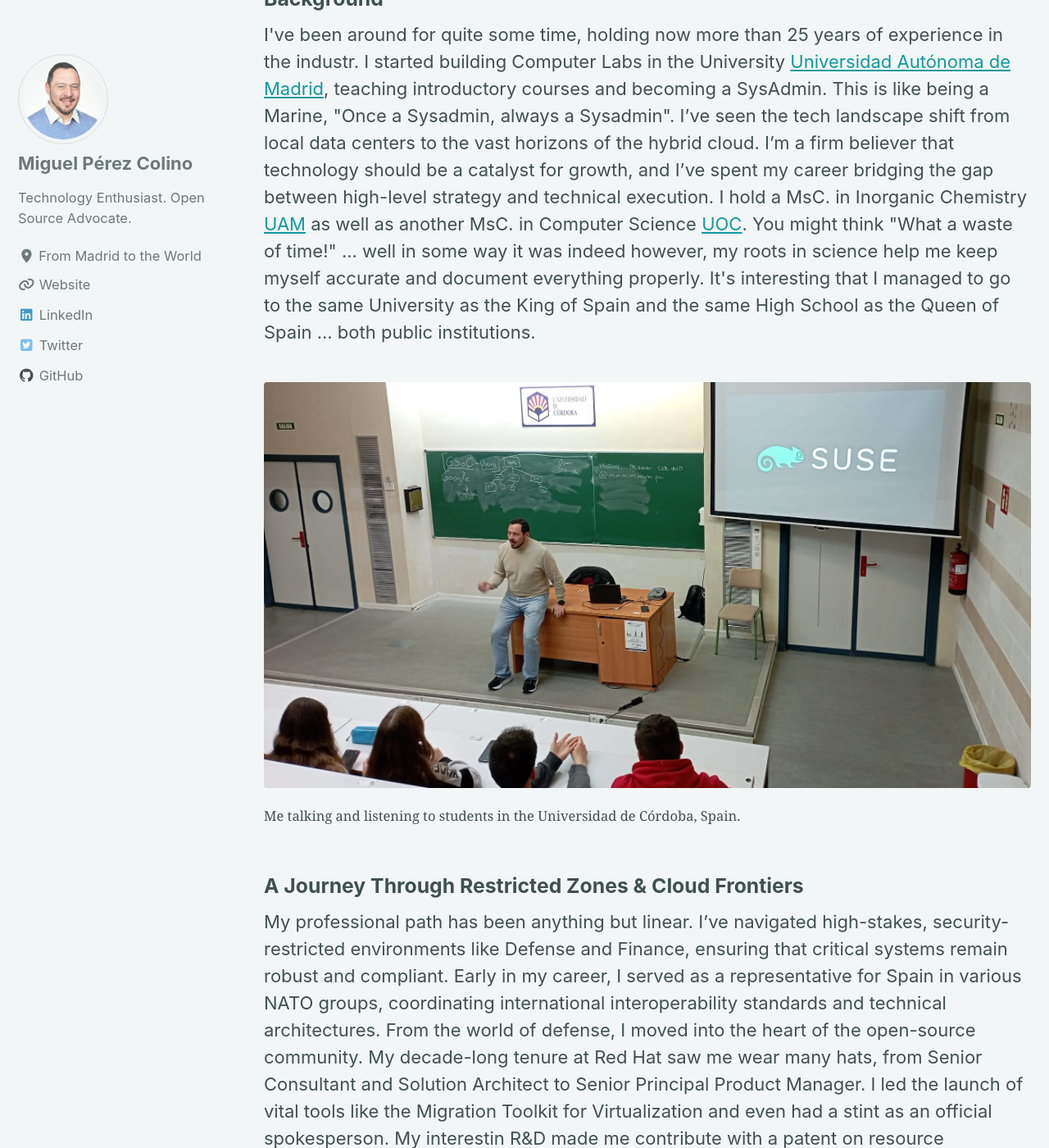
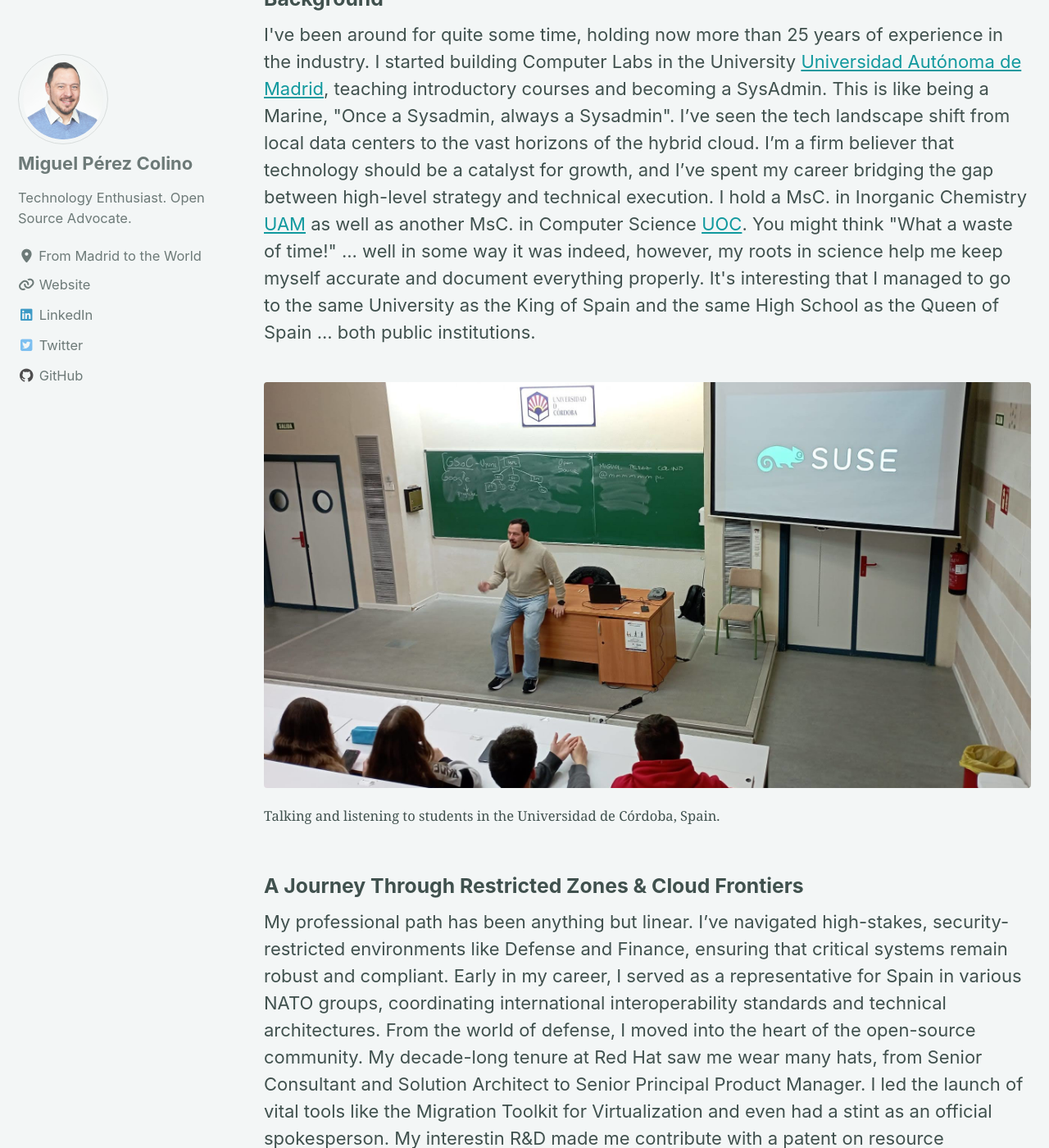
Before and after one commit to juanbrny/mmmmmmpc.github.io, a Jekyll site: the page built from index.html, in a window 1280 px wide and 1400 px high, scrolled down 393 px. Shown: the whole window at 82% size. Built offline with Jekyll 4.4.1, drawn with Linux system fonts in a browser that asks for light colours; cached includes are drawn as plain includes; the list of posts is cut into pages by our own code; some of the changed text lies outside the part shown.

Commit message:
Fixed typos

```diff
--- a/index.html
+++ b/index.html
@@ -10,19 +10,19 @@
 
 <h3>Background</h3>
 
-I've been around for quite some time, holding now more than 25 years of experience in the industr. I started building Computer Labs in the University <a href="https://www.uam.es">Universidad Autónoma de Madrid</a>, teaching introductory courses and becoming a SysAdmin. This is like being a Marine, "Once a Sysadmin, always a Sysadmin". I’ve seen the tech landscape shift from local data centers to the vast horizons of the hybrid cloud. I’m a firm believer that technology should be a catalyst for growth, and I’ve spent my career bridging the gap between high-level strategy and technical execution.
+I've been around for quite some time, holding now more than 25 years of experience in the industry. I started building Computer Labs in the University <a href="https://www.uam.es">Universidad Autónoma de Madrid</a>, teaching introductory courses and becoming a SysAdmin. This is like being a Marine, "Once a Sysadmin, always a Sysadmin". I’ve seen the tech landscape shift from local data centers to the vast horizons of the hybrid cloud. I’m a firm believer that technology should be a catalyst for growth, and I’ve spent my career bridging the gap between high-level strategy and technical execution.
 
-I hold a MsC. in Inorganic Chemistry <a href="https://www.uam.es">UAM</a> as well as another MsC. in Computer Science <a href="https://uoc.edu">UOC</a>. You might think "What a waste of time!" ... well in some way it was indeed however, my roots in science help me keep myself accurate and document everything properly. It's interesting that I managed to go to the same University as the King of Spain and the same High School as the Queen of Spain ... both public institutions.
+I hold a MsC. in Inorganic Chemistry <a href="https://www.uam.es">UAM</a> as well as another MsC. in Computer Science <a href="https://uoc.edu">UOC</a>. You might think "What a waste of time!" ... well in some way it was indeed, however, my roots in science help me keep myself accurate and document everything properly. It's interesting that I managed to go to the same University as the King of Spain and the same High School as the Queen of Spain ... both public institutions.
 
 <figure>
     <img src="../assets/images/miguel_uco-2024-12.jpg">
-    <figcaption>Me talking and listening to students in the Universidad de Córdoba, Spain.</figcaption>
+    <figcaption>Talking and listening to students in the Universidad de Córdoba, Spain.</figcaption>
 </figure>
 
 <h3>A Journey Through Restricted Zones & Cloud Frontiers</h3>
 My professional path has been anything but linear. I’ve navigated high-stakes, security-restricted environments like Defense and Finance, ensuring that critical systems remain robust and compliant. Early in my career, I served as a representative for Spain in various NATO groups, coordinating international interoperability standards and technical architectures.
 
-From the world of defense, I moved into the heart of the open-source community. My decade-long tenure at Red Hat saw me wear many hats, from Senior Consultant and Solution Architect to Senior Principal Product Manager. I led the launch of vital tools like the Migration Toolkit for Virtualization and even had a stint as an official spokesperson. My interestin R&D made me contribute with a patent on resource reservation for Kubernetes environments. Later, at VMware Tanzu, I dove deep into R&D, focusing onKubernets and large deployment architectures.
+From the world of defense, I moved into the heart of the open-source community. My decade-long tenure at Red Hat saw me wear many hats, from Senior Consultant and Solution Architect to Senior Principal Product Manager. I led the launch of vital tools like the Migration Toolkit for Virtualization and even had a stint as an official spokesperson. My interestin R&D made me contribute with a patent on resource reservation for Kubernetes environments. Later, at VMware Tanzu, I dove deep into R&D, focusing on Kubernetes and large deployment architectures.
 
 I’ve had the privilege of working across diverse sectors, with really nice people, including manufacturing and retail, which has taught me that while the industry changes, the core challenge remains the same: empowering people through technology.
 
```
